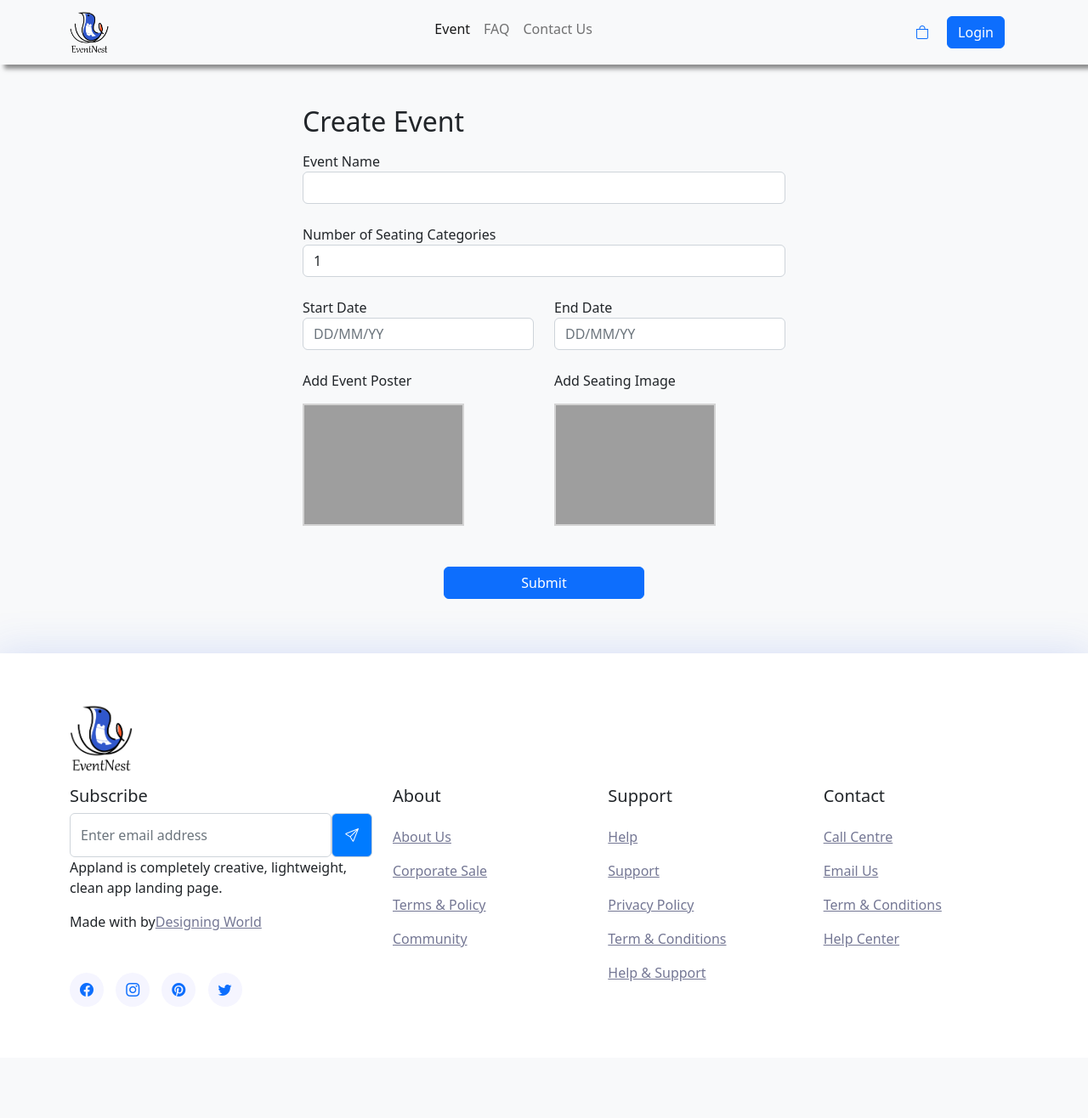
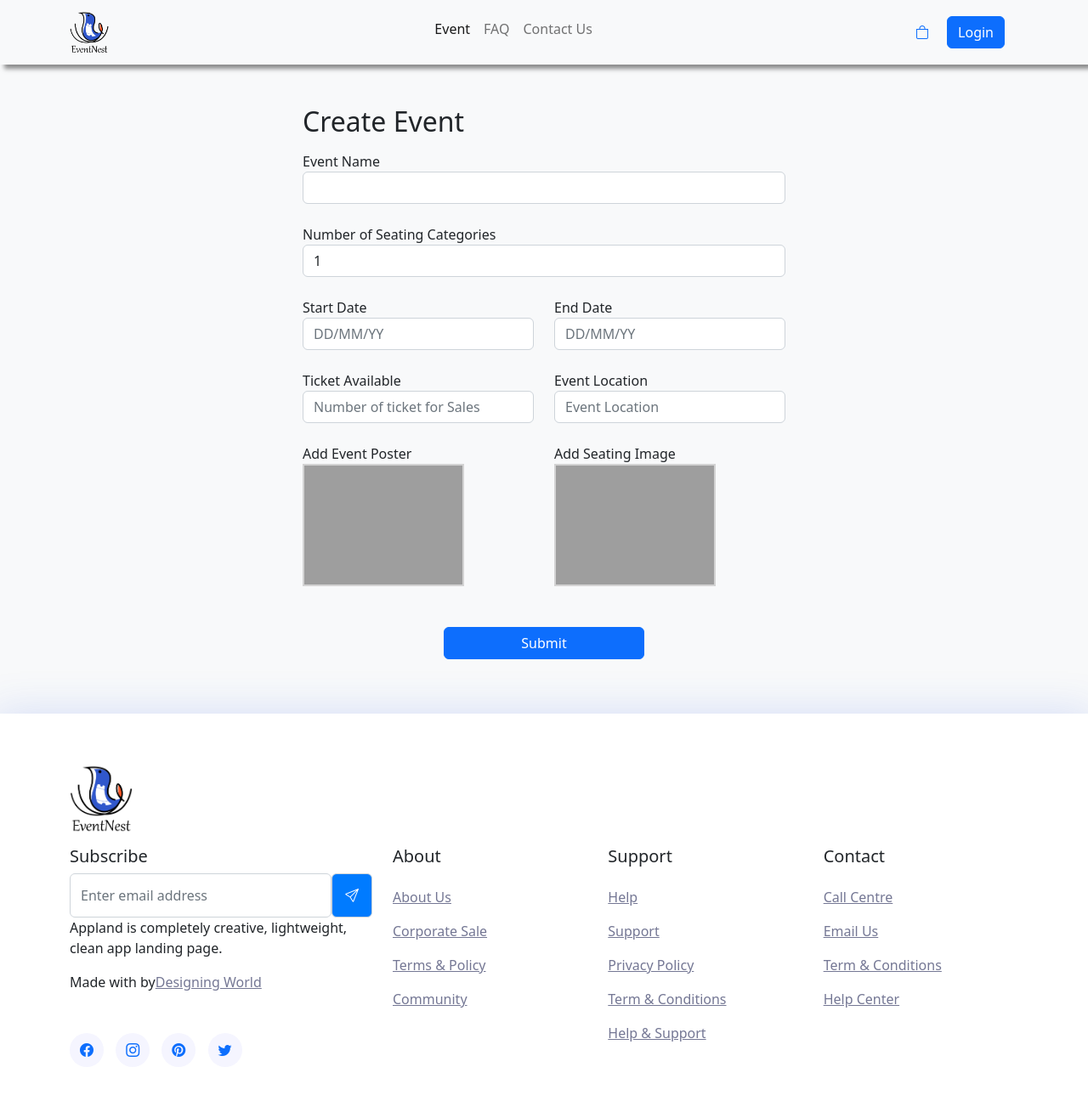
Before and after one commit to ZXiang1121/Web-Development-Assignment-EventNest-, a Flask app: page /createEvent in a window 1280 px wide. Shown: the whole page at 85% size. Before the commit the page ends 1173 px from the top, so only its background shows below. Run offline with Flask 2, Linux system fonts and the light colour scheme; grey boxes are pictures that could not be loaded.

Commit message:
add input for createEvent Page

```diff
--- a/main.py
+++ b/main.py
@@ -9,7 +9,7 @@ def home():
 
 
 @app.route('/ticketDetails')
-def ticketdetails():
+def ticketDetails():
     return render_template('ticketDetails.html')
 
 @app.route('/cart')
--- a/templates/createEvent.html
+++ b/templates/createEvent.html
@@ -26,8 +26,8 @@
                         <option>5</option>
                     </select>
 
+                </div>
             </div>
-        </div>
 
             <div class="row py-4">
                 <div class="col">
@@ -40,13 +40,24 @@
                 </div>
             </div>
 
+            <div class="row pb-4">
+                <div class="col">
+                    <label>Ticket Available</label>
+                    <input type="text" name="Lname" class="form-control" placeholder="Number of ticket for Sales">
+                </div>
+                <div class="col">
+                    <label>Event Location</label>
+                    <input type="text" name="Lname" class="form-control" placeholder="Event Location">
+                </div>
+            </div>
+
 
             <div class="row">
                 <div class="col">
                     <label>Add Event Poster</label>
                     <div class="image-upload">
                         <label for="file-input1">
-                            <img id="previewImg" src="https://www.chargeandparking.com/assets/img/default.png" style="width: 70%; border: 2px solid lightgray;margin-top:15px;" />
+                            <img id="previewImg" src="https://www.chargeandparking.com/assets/img/default.png" style="width: 70%; border: 2px solid lightgray;" />
                         </label>
 
                         <input id="file-input1" type="file" onchange="poster(this);" style="display: none;" />
@@ -57,7 +68,7 @@
                     <label>Add Seating Image</label>
                     <div class="image-upload">
                         <label for="file-input2">
-                            <img id="previewImg2" src="https://www.chargeandparking.com/assets/img/default.png" style="width: 70%; border: 2px solid lightgray;margin-top:15px;" />
+                            <img id="previewImg2" class="overflow-hidden" src="https://www.chargeandparking.com/assets/img/default.png" style="width: 70%; border: 2px solid lightgray;" />
                         </label>
 
                         <input id="file-input2" type="file" onchange="seating(this);" style="display: none;" />
--- a/templates/home.html
+++ b/templates/home.html
@@ -60,7 +60,7 @@
                   </span>
                 </div>
                 <p class="card-text py-2">From <strong>$</strong><span><strong>50</strong></span></p>
-                <a href="/ticketdetails"><button type="button" class="btn btn-primary btn-dark btn-outline-light w-100">View</button></a>
+                <a href="/ticketDetails"><button type="button" class="btn btn-primary btn-dark btn-outline-light w-100">View</button></a>
               </div>
           </div>
         </div>
```
